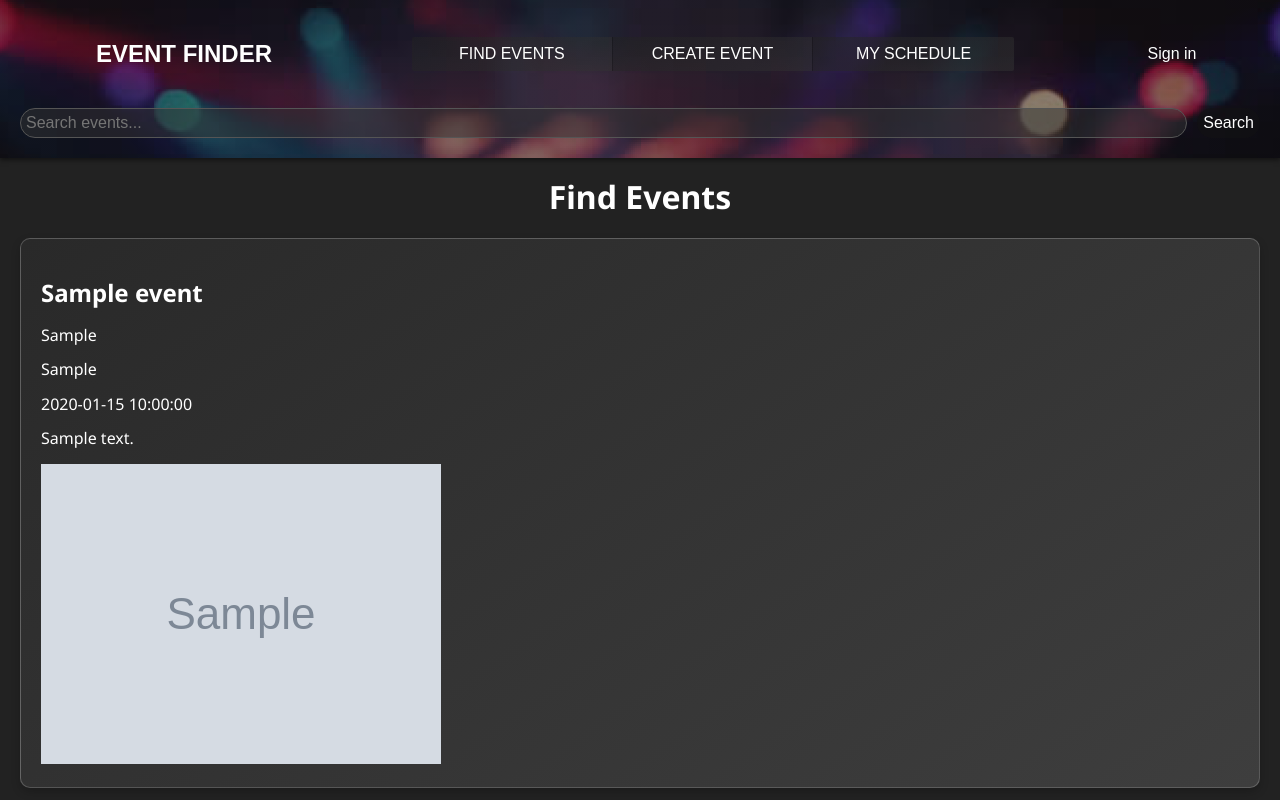
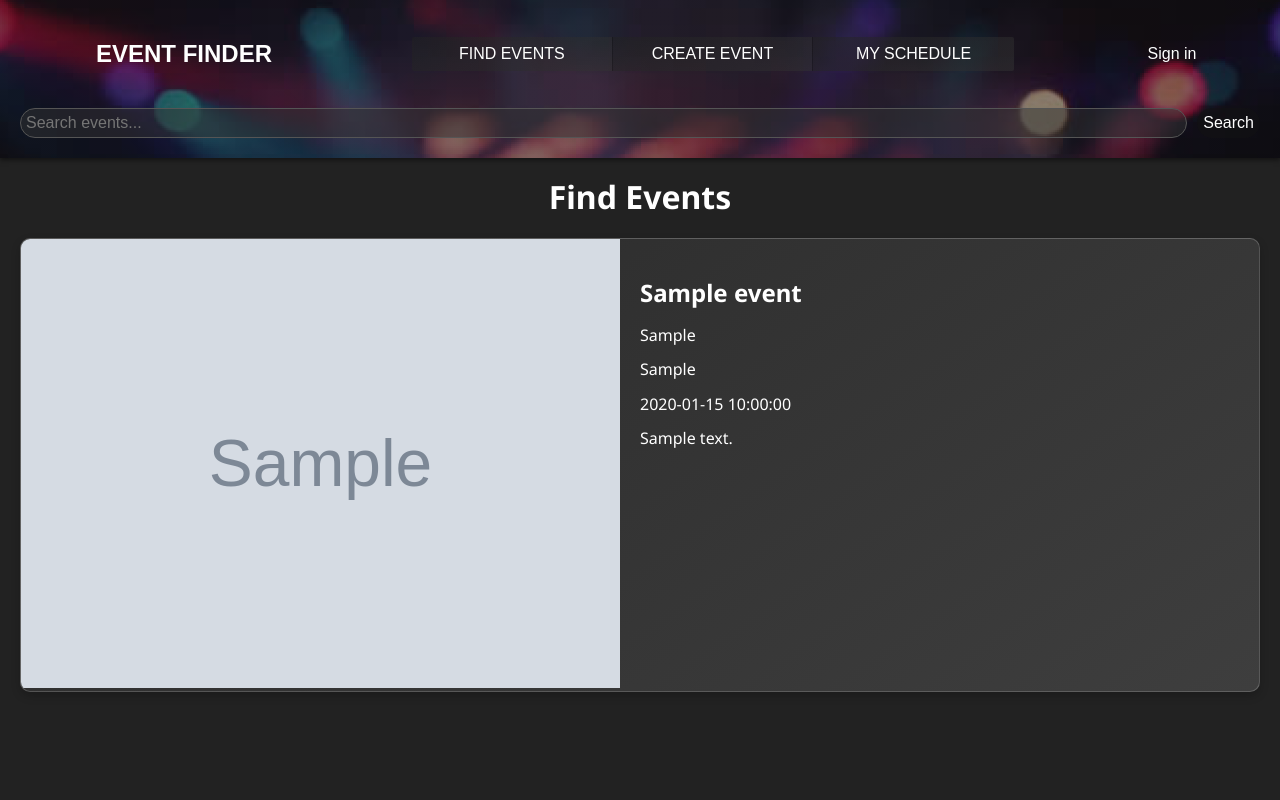
Before and after one commit to csci5117s24/project-1-html-heroes, a Flask app: template templates/find_events.html in a window 1280 px wide. Run offline with Flask 3, Linux system fonts and the light colour scheme; the template is opened without the code that fills it: most values are stand-ins (such as "Sample title", 1, 10 or a date in 2020); grey boxes marked "Sample" are stand-in pictures; some libraries are stand-ins or nearby versions; some web fonts are replaced.

Commit message:
added css styles for events card

```diff
--- a/static/index.css
+++ b/static/index.css
@@ -137,6 +137,8 @@
 
 /* card code: https://www.w3schools.com/howto/howto_css_cards.asp */
 .card {
+  display: flex;
+  justify-content: space-between;
   background-color: #333;
   border-radius: 10px;
   box-shadow: 0 4px 10px rgba(0, 0, 0, 0.2);
@@ -175,11 +177,27 @@
 
 .container {
   padding: 20px;
+  flex: 2;
   color: #fff;
 }
 
 .card:hover .container {
   text-shadow: 0 0 10px rgba(255, 255, 255, 0.7);
+}
+
+.card-image,
+.container {
+  flex: 1;
+}
+
+.card-image {
+  flex: 1;
+}
+
+.card-image img {
+  width: 100%;
+  height: auto;
+  object-fit: cover;
 }
 
 body {
--- a/templates/find_events.html
+++ b/templates/find_events.html
@@ -8,19 +8,22 @@ content %}
     href="{{ url_for('event', event_id=event.event_id)}}"
     style="color: inherit; text-decoration: none"
   >
-    <div
-      class="card container"
-      method="get"
-      onclick="{{ url_for('event', event_id=event.event_id)}}"
-    >
-      <h2>{{ event.event_name }}</h2>
-      <p>{{ event.event_type }}</p>
-      <p>{{ event.event_location }}</p>
-      <p>{{ event.event_date }}</p>
-      <p>{{ event.event_description }}</p>
-      {% if event.event_image_url %}
-      <img src="{{ event.event_image_url }}" alt="Event Image" />
-      {% endif %}
+    <div class="card">
+      <div class="card-image">
+        {% if event.event_image_url %}
+        <img src="{{ event.event_image_url }}" alt="Event Image" />
+        {% else %}
+        <img src="/static/Elon-Musk.jpeg" alt="Placeholder Image" />
+        {% endif %}
+      </div>
+
+      <div class="container">
+        <h2>{{ event.event_name }}</h2>
+        <p>{{ event.event_type }}</p>
+        <p>{{ event.event_location }}</p>
+        <p>{{ event.event_date }}</p>
+        <p>{{ event.event_description }}</p>
+      </div>
     </div>
   </a>
   {% else %}
```
